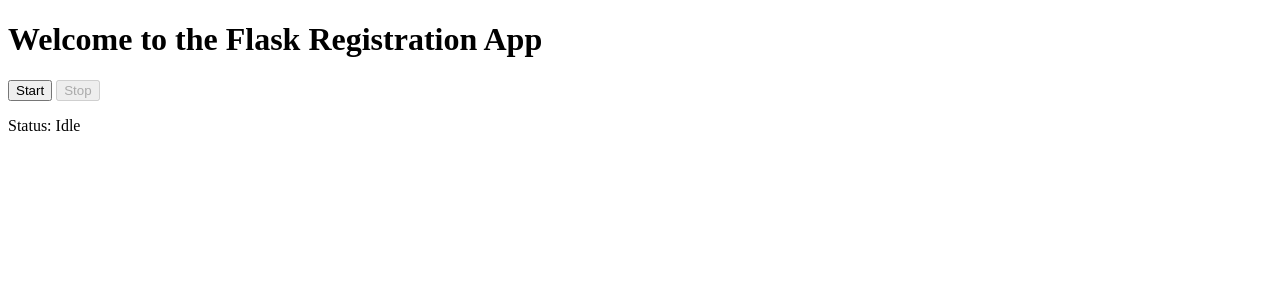
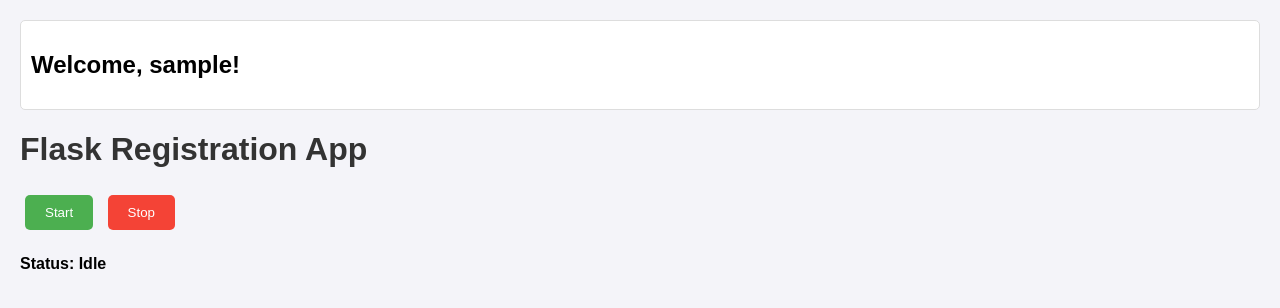
Before and after one commit to ARusama515/testflask, a Flask app: page / in a window 1280 px wide. Shown: the top 308 px of the page. Run offline with Flask 3, Linux system fonts and the light colour scheme; the visitor is signed in with stand-in values (Sample User, id 1); some libraries are stand-ins or nearby versions.

Commit message:
first commit

```diff
--- a/app.py
+++ b/app.py
@@ -1,47 +1,45 @@
+from flask_socketio import SocketIO, emit
+from flask import Flask, render_template, request, redirect, url_for, session, flash, jsonify
 import asyncio
 import websockets
-import json
-from flask import Flask, render_template, request, redirect, url_for, session, flash, jsonify
-import threading
+import os
 
 app = Flask(__name__)
-app.secret_key = 'your_secret_key_here'
+app.secret_key = os.getenv('FLASK_SECRET_KEY', 'default_secret_key')
+socketio = SocketIO(app, cors_allowed_origins="*")
 
 # In-memory user storage (replace with database in production)
 users = {}
 
-DEEPGRAM_API_KEY = 'your_deepgram_api_key'
+DEEPGRAM_API_KEY = os.getenv('DEEPGRAM_API_KEY', 'your_deepgram_api_key')
 
-async def deepgram_connection(websocket, path):
-    # Connect to Deepgram Voice Agent WebSocket
-    async with websockets.connect(f"wss://agent.deepgram.com/agent?access_token={DEEPGRAM_API_KEY}") as deepgram_socket:
-        while True:
-            try:
-                audio_chunk = await websocket.recv()
-                # Forward the audio to Deepgram
-                await deepgram_socket.send(audio_chunk)
+@socketio.on('start_audio_stream')
+async def handle_audio_stream(data):
+    try:
+        # Connect to Deepgram WebSocket
+        async with websockets.connect(f"wss://agent.deepgram.com/agent?access_token={DEEPGRAM_API_KEY}") as dg_socket:
+            # Send audio data to Deepgram
+            await dg_socket.send(data['audio_chunk'])
 
-                # Receive the response from Deepgram (audio + text)
-                response = await deepgram_socket.recv()
+            # Receive response from Deepgram
+            response = await dg_socket.recv()
 
-                # Send the response back to the client
-                await websocket.send(response)
-            except Exception as e:
-                print("Error in WebSocket communication:", e)
-                break
-
-# WebSocket route for handling audio
-@app.route('/audio', methods=['GET'])
-def audio():
-    # Start a background thread to handle the WebSocket connection
-    thread = threading.Thread(target=asyncio.run, args=(deepgram_connection(websocket, path),))
-    thread.start()
-    return jsonify({"message": "WebSocket connection established."})
+            # Send response back to the browser
+            emit('agent_response', {'response': response})
+    except Exception as e:
+        emit('error', {'message': f"Error in WebSocket communication: {str(e)}"})
+        print("Error in WebSocket communication:", e)
 
 @app.route('/')
 def home():
     if 'username' in session:
-        return render_template('home.html')
+        return render_template('home.html', username=session['username'])
+    return redirect(url_for('login'))
+
+@app.route('/profile')
+def profile():
+    if 'username' in session:
+        return jsonify({'username': session['username'], 'message': 'Welcome to your profile!'})
     return redirect(url_for('login'))
 
 @app.route('/register', methods=['GET', 'POST'])
@@ -83,4 +81,4 @@
     return redirect(url_for('home'))
 
 if __name__ == '__main__':
-    app.run(host='0.0.0.0', port=5000, debug=True)
+    socketio.run(app, host='0.0.0.0', port=5000, debug=True)
--- a/templates/home.html
+++ b/templates/home.html
@@ -5,9 +5,49 @@
     <meta name="viewport" content="width=device-width, initial-scale=1.0">
     <title>Home</title>
     <script src="https://cdn.socket.io/4.5.4/socket.io.min.js"></script>
+    <style>
+        body {
+            font-family: Arial, sans-serif;
+            margin: 20px;
+            padding: 0;
+            background-color: #f4f4f9;
+        }
+        h1 {
+            color: #333;
+        }
+        button {
+            padding: 10px 20px;
+            margin: 5px;
+            border: none;
+            border-radius: 5px;
+            cursor: pointer;
+        }
+        #startButton {
+            background-color: #4CAF50;
+            color: white;
+        }
+        #stopButton {
+            background-color: #f44336;
+            color: white;
+        }
+        #status {
+            margin-top: 20px;
+            font-weight: bold;
+        }
+        .profile {
+            margin-bottom: 20px;
+            padding: 10px;
+            background-color: #fff;
+            border: 1px solid #ddd;
+            border-radius: 5px;
+        }
+    </style>
 </head>
 <body>
-    <h1>Welcome to the Flask Registration App</h1>
+    <div class="profile">
+        <h2>Welcome, <span id="username">{{ username }}</span>!</h2>
+    </div>
+    <h1>Flask Registration App</h1>
     <button id="startButton" onclick="startAudioStream()">Start</button>
     <button id="stopButton" onclick="stopAudioStream()" disabled>Stop</button>
     <p id="status">Status: Idle</p>
```
